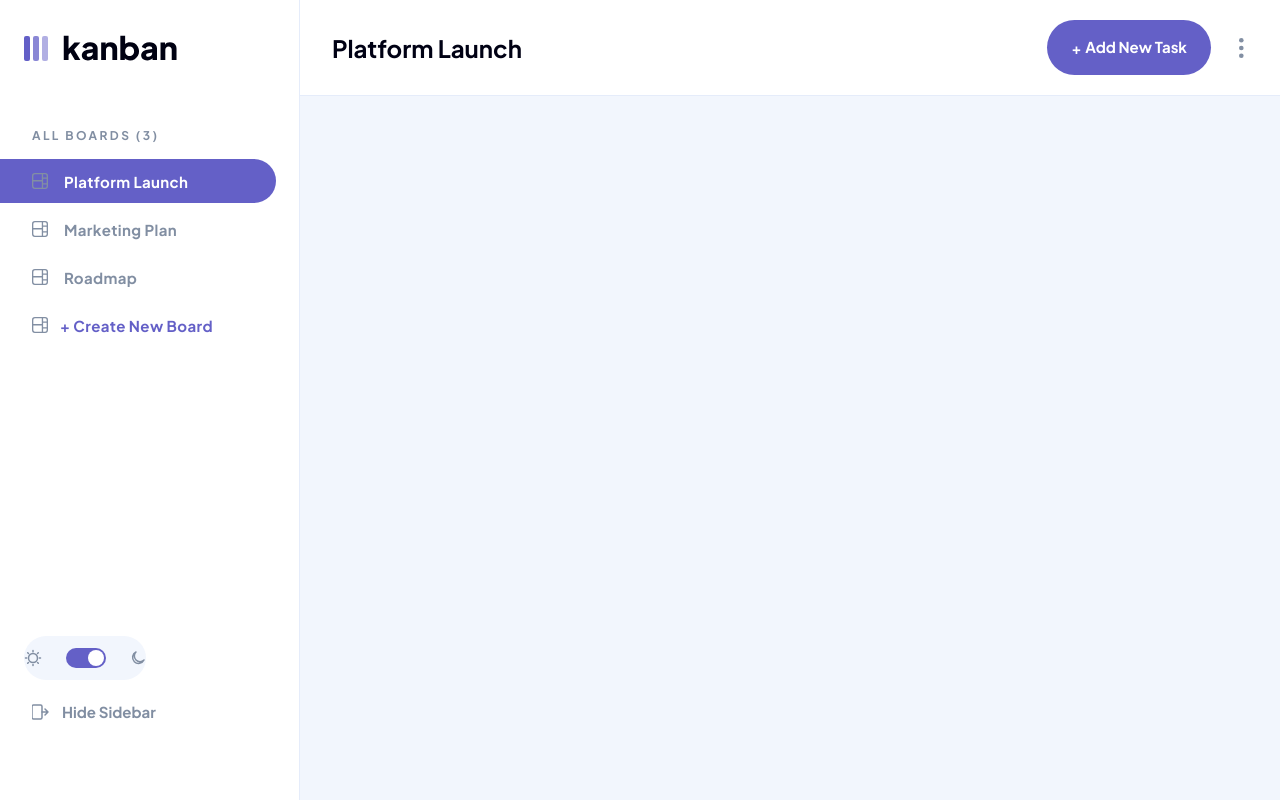
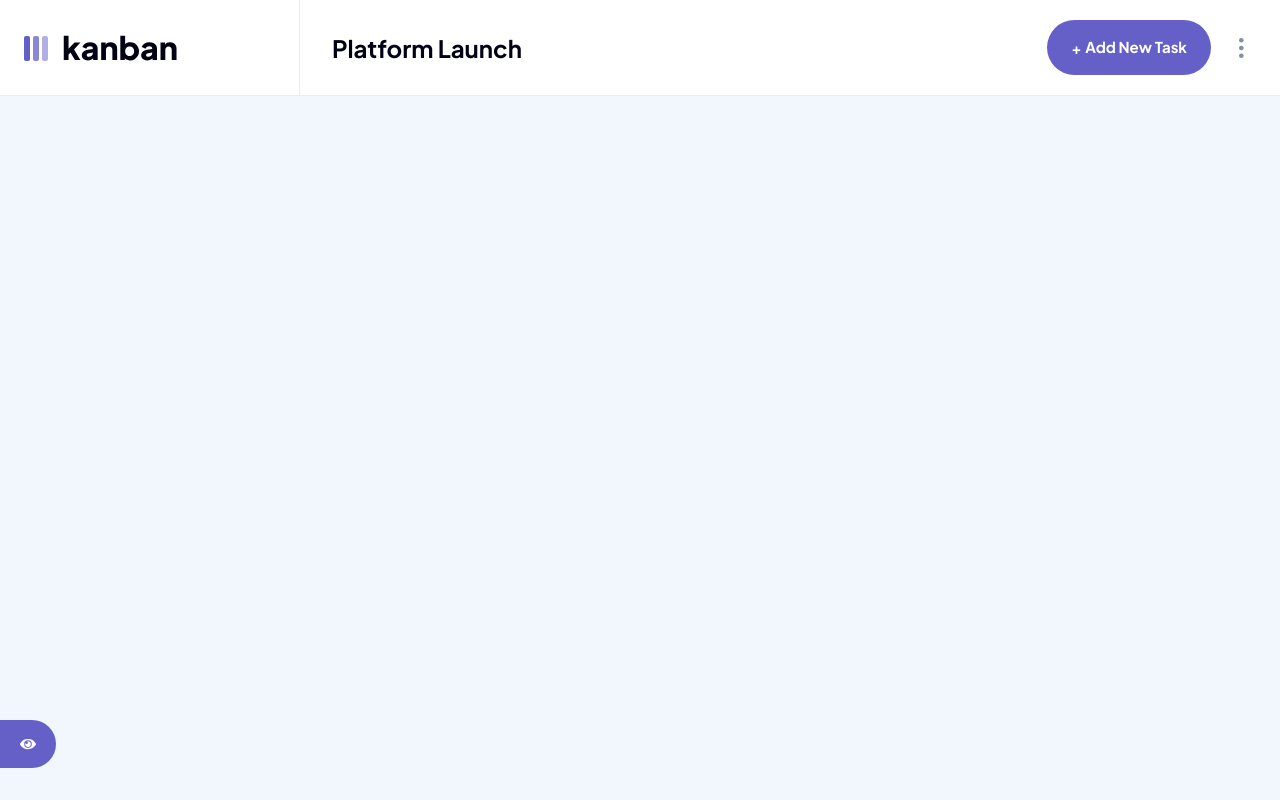
Before and after one commit to omofon/kanban, a React (Vite) app: page / in a window 1280 px wide. Both pictures are taken after a click on the button "Hide Sidebar". Built offline with nearby package versions, Linux system fonts and the light colour scheme.

Commit message:
feat: Sidebar logic and styling

```diff
--- a/package.json
+++ b/package.json
@@ -13,7 +13,8 @@
     "@tailwindcss/vite": "^4.2.2",
     "react": "^19.2.4",
     "react-dom": "^19.2.4",
-    "tailwindcss": "^4.2.2"
+    "tailwindcss": "^4.2.2",
+    "vite-plugin-svgr": "^5.2.0"
   },
   "devDependencies": {
     "@eslint/js": "^9.39.4",
--- a/src/App.jsx
+++ b/src/App.jsx
@@ -1,10 +1,13 @@
 import { useState } from "react";
 import Header from "../src/layout/Header";
 import Sidebar from "../src/layout/Sidebar";
+
 import data from "./data.json";
+import ShowSidebarButton from "./ui/ShowSidebarButton";
 
 export default function App() {
   const [activeBoardId, setActiveBoardId] = useState(data.boards[0]?.id);
+  const [isSidebarOpen, setIsSidebarOpen] = useState(true);
 
   const activeBoard = data.boards.find((b) => b.id === activeBoardId);
   const hasColumns = activeBoard?.columns?.length > 0;
@@ -12,6 +15,7 @@ export default function App() {
   return (
     <div className="flex flex-col h-screen overflow-hidden">
       <Header
+        isSidebarOpen={isSidebarOpen}
         boardName={activeBoard?.name}
         onAddTask={() => {}}
         hasColumns={hasColumns}
@@ -19,6 +23,8 @@ export default function App() {
 
       <main className="flex flex-1 overflow-hidden">
         <Sidebar
+          isOpen={isSidebarOpen}
+          onHide={() => setIsSidebarOpen(false)}
           boards={data.boards}
           activeBoardId={activeBoardId}
           onSelectBoard={setActiveBoardId}
@@ -26,7 +32,11 @@ export default function App() {
         />
 
         {/* Board canvas */}
-        <div className="flex-1 bg-canvas overflow-auto p-6">
+        <section className="flex-1 bg-canvas overflow-auto p-6">
+          <ShowSidebarButton
+            isSidebarOpen={isSidebarOpen}
+            onShow={() => setIsSidebarOpen(true)}
+          />
           {!hasColumns && (
             <div className="h-full flex flex-col items-center justify-center gap-6">
               <p className="text-ink-muted text-lg font-bold text-center">
@@ -37,7 +47,7 @@ export default function App() {
               </button>
             </div>
           )}
-        </div>
+        </section>
       </main>
     </div>
   );
--- a/src/index.css
+++ b/src/index.css
@@ -45,6 +45,9 @@
   --color-danger: var(--color-red);
   --color-danger-hover: var(--color-red-hover);
   --color-danger-subtle: hsl(0 78% 95%);
+
+  /* Sidebar Button */
+  --color-menu-hover: var(--color-lines-light);
 }
 
 /* ── Dark mode overrides ── */
@@ -54,6 +57,7 @@
   --color-modal: var(--color-lines-dark);
   --color-edge: var(--color-lines-dark);
   --color-ink: var(--color-white);
+  --color-menu-hover: var(--color-white);
 }
 
 /* ── Base styles ── */
--- a/src/layout/Header.jsx
+++ b/src/layout/Header.jsx
@@ -8,14 +8,20 @@ import upChevron from "../assets/icon-chevron-up.svg";
 import Button from "../ui/Button";
 import { useState } from "react";
 
-function Header({ boardName, onAddTask, hasColumns }) {
+function Header({ isSidebarOpen, boardName, onAddTask, hasColumns }) {
   const { isDark } = useTheme();
   const [isMobileMenuOpen, setIsMobileMenuOpen] = useState(false);
 
   return (
     <header className="bg-surface w-full flex items-center justify-between h-16 md:h-20 lg:h-24 shrink-0">
       {/* Logo area */}
-      <div className="flex items-center h-full px-4 md:px-6 md:w-[261px] lg:w-[300px] md:border-r md:border-edge shrink-0">
+      <div
+        className={`flex items-center h-full px-4 md:px-6
+          md:w-[261px] lg:w-[300px]
+          md:border-r md:border-edge shrink-0
+          transition-transform duration-300 ease-in-out
+           ${!isSidebarOpen ? "border-b" : ""}`}
+      >
         <img src={logoMobile} alt="Kanban" className="md:hidden" />
         <img
           src={isDark ? logoLight : logoDark}
@@ -62,7 +68,7 @@ function Header({ boardName, onAddTask, hasColumns }) {
             <span className="relative top-[0.5px]">+</span> Add New Task
           </Button>
 
-          <button className="cursor-pointer p-1 rounded-full hover:bg-neutral-100">
+          <button className="cursor-pointer p-1 rounded-full">
             <img src={ellipsis} alt="Board options" />
           </button>
         </div>
--- a/src/layout/Sidebar.jsx
+++ b/src/layout/Sidebar.jsx
@@ -1,25 +1,36 @@
 import { useTheme } from "../hooks/useTheme";
 
-import iconBoard from "../assets/icon-board.svg";
+import iconMoon from "../assets/icon-dark-theme.svg";
+import iconSun from "../assets/icon-light-theme.svg";
 
 export default function Sidebar({
+  isOpen,
+  onHide,
   boards,
   activeBoardId,
   onSelectBoard,
   onCreateBoard,
 }) {
   const { isDark, toggle } = useTheme();
+
   const boardIcon = (
-    <img src={iconBoard} alt="Board icon" className="w-4 h-4" />
+    <svg width="16" height="16" xmlns="http://www.w3.org/2000/svg">
+      <path
+        d="M0 2.889A2.889 2.889 0 0 1 2.889 0H13.11A2.889 2.889 0 0 1 16 2.889V13.11A2.888 2.888 0 0 1 13.111 16H2.89A2.889 2.889 0 0 1 0 13.111V2.89Zm1.333 5.555v4.667c0 .859.697 1.556 1.556 1.556h6.889V8.444H1.333Zm8.445-1.333V1.333h-6.89A1.556 1.556 0 0 0 1.334 2.89V7.11h8.445Zm4.889-1.333H11.11v4.444h3.556V5.778Zm0 5.778H11.11v3.11h2a1.556 1.556 0 0 0 1.556-1.555v-1.555Zm0-7.112V2.89a1.555 1.555 0 0 0-1.556-1.556h-2v3.111h3.556Z"
+        fill="currentColor"
+      />
+    </svg>
   );
 
   return (
     <aside
-      className="
+      className={`
       w-[261px] lg:w-[300px] shrink-0 py-8
       h-full bg-surface border-r border-edge
       hidden md:flex flex-col justify-between items-start
-    "
+      transition-transform duration-300 ease-in-out
+        ${isOpen ? "translate-x-0" : "-translate-x-full"}
+    `}
     >
       {/* Board list */}
       <nav className="flex flex-col w-60 lg:w-69 ">
@@ -38,12 +49,8 @@ export default function Sidebar({
                     w-full flex items-center justify-start gap-4
                     h-11 pl-6 lg:pl-8 pr-6
                     rounded-r-full cursor-pointer
-                    transition-colors duration-150
-                    ${
-                      isActive
-                        ? "bg-brand text-ink-white"
-                        : "text-ink-muted hover:bg-brand-subtle hover:text-brand"
-                    }
+                    transition-colors duration-150 hover:bg-menu-hover hover:text-brand
+                    ${isActive ? "bg-brand text-ink-white" : "text-ink-muted"}
                   `}
                 >
                   {boardIcon}
@@ -62,7 +69,7 @@ export default function Sidebar({
                 h-11 pl-6 lg:pl-8 pr-6
                 rounded-r-full cursor-pointer
                 text-brand heading-m tracking-wide
-                hover:bg-brand-subtle transition-colors duration-150
+                hover:bg-menu-hover transition-colors duration-150
               "
             >
               {boardIcon}+ Create New Board
@@ -72,29 +79,11 @@ export default function Sidebar({
       </nav>
 
       {/* Bottom — theme toggle + hide sidebar */}
-      <div className="pb-8 flex flex-col gap-2">
+      <div className="flex flex-col gap-2 w-full">
         {/* Theme toggle */}
-        <div className="mx-4 lg:mx-6 bg-canvas rounded-full flex items-center justify-center gap-6 py-3">
+        <div className="h-12 w-60 mx-auto bg-canvas rounded-lg flex items-center justify-center gap-6">
           {/* Sun */}
-          <svg
-            width="18"
-            height="18"
-            viewBox="0 0 18 18"
-            fill="none"
-            className="text-ink-muted"
-          >
-            <path
-              d="M9 13.5a4.5 4.5 0 1 0 0-9 4.5 4.5 0 0 0 0 9Z"
-              stroke="currentColor"
-              strokeWidth="1.5"
-            />
-            <path
-              d="M9 1.5v1.125M9 15.375V16.5M1.5 9h1.125M15.375 9H16.5M3.698 3.698l.795.795M13.507 13.507l.795.795M3.698 14.302l.795-.795M13.507 4.493l.795-.795"
-              stroke="currentColor"
-              strokeWidth="1.5"
-              strokeLinecap="round"
-            />
-          </svg>
+          <img src={iconSun} alt="Light theme icon" />
 
           {/* Toggle pill */}
           <button
@@ -103,48 +92,32 @@ export default function Sidebar({
           >
             <span
               className={`
-              absolute top-0.5 w-4 h-4 bg-white rounded-full
+              absolute top-0.75 w-3.5 h-3.5 bg-white rounded-full
               transition-transform duration-200
-              ${isDark ? "translate-x-5" : "translate-x-0.5"}
+              ${isDark ? "-translate-x-4.25" : "translate-x-0.75"}
             `}
             />
           </button>
 
           {/* Moon */}
-          <svg
-            width="16"
-            height="16"
-            viewBox="0 0 16 16"
-            fill="none"
-            className="text-ink-muted"
-          >
-            <path
-              d="M6 2a6 6 0 1 0 8 8 4.5 4.5 0 0 1-8-8Z"
-              stroke="currentColor"
-              strokeWidth="1.5"
-              strokeLinecap="round"
-              strokeLinejoin="round"
-            />
-          </svg>
+          <img src={iconMoon} alt="Dark theme icon" />
         </div>
 
         {/* Hide sidebar */}
-        <button className="flex items-center gap-3 pl-6 lg:pl-8 h-12 text-ink-muted hover:text-brand hover:bg-brand-subtle rounded-r-full transition-colors duration-150 cursor-pointer">
-          <svg width="18" height="16" viewBox="0 0 18 16" fill="none">
+        <button
+          className="w-60 lg:w-69 flex items-center justify-start gap-4
+                    h-11 pl-6 lg:pl-8 pr-6
+                    rounded-r-full cursor-pointer
+                    transition-colors duration-150 text-ink-muted hover:bg-menu-hover hover:text-brand"
+          onClick={onHide}
+        >
+          <svg width="18" height="16" xmlns="http://www.w3.org/2000/svg">
             <path
-              d="M8.533 1H1.467A1.467 1.467 0 0 0 0 2.467v11.066A1.467 1.467 0 0 0 1.467 15H8.533A1.467 1.467 0 0 0 10 13.533V2.467A1.467 1.467 0 0 0 8.533 1Z"
-              stroke="currentColor"
-              strokeWidth="1.5"
-            />
-            <path
-              d="M13 5l3 3-3 3M10 8h6"
-              stroke="currentColor"
-              strokeWidth="1.5"
-              strokeLinecap="round"
-              strokeLinejoin="round"
+              d="M8.522 11.223a4.252 4.252 0 0 1-3.654-5.22l3.654 5.22ZM9 12.25A8.685 8.685 0 0 1 1.5 8a8.612 8.612 0 0 1 2.76-2.864l-.86-1.23A10.112 10.112 0 0 0 .208 7.238a1.5 1.5 0 0 0 0 1.524A10.187 10.187 0 0 0 9 13.75c.414 0 .828-.025 1.239-.074l-1-1.43A8.88 8.88 0 0 1 9 12.25Zm8.792-3.488a10.14 10.14 0 0 1-4.486 4.046l1.504 2.148a.375.375 0 0 1-.092.523l-.648.453a.375.375 0 0 1-.523-.092L3.19 1.044A.375.375 0 0 1 3.282.52L3.93.068a.375.375 0 0 1 .523.092l1.735 2.479A10.308 10.308 0 0 1 9 2.25c3.746 0 7.031 2 8.792 4.988a1.5 1.5 0 0 1 0 1.524ZM16.5 8a8.674 8.674 0 0 0-6.755-4.219A1.75 1.75 0 1 0 12.75 5v-.001a4.25 4.25 0 0 1-1.154 5.366l.834 1.192A8.641 8.641 0 0 0 16.5 8Z"
+              fill="currentColor"
             />
           </svg>
-          <span className="font-bold text-[15px]">Hide Sidebar</span>
+          <span className="heading-m tracking-wide">Hide Sidebar</span>
         </button>
       </div>
     </aside>
--- a/src/layout/ThemeToggle.jsx
+++ /dev/null
@@ -1,27 +0,0 @@
-import { useEffect, useState } from "react";
-
-export function useTheme() {
-  const [isDark, setIsDark] = useState(() =>
-    document.documentElement.classList.contains("dark"),
-  );
-
-  const toggle = () => {
-    const dark = document.documentElement.classList.toggle("dark");
-    localStorage.setItem("theme", dark ? "dark" : "light");
-    setIsDark(dark);
-  };
-
-  useEffect(() => {
-    const observer = new MutationObserver(() => {
-      setIsDark(document.documentElement.classList.contains("dark"));
-    });
-
-    observer.observe(document.documentElement, {
-      attributeFilter: ["class"],
-    });
-
-    return () => observer.disconnect();
-  }, []);
-
-  return { isDark, toggle };
-}
--- /dev/null
+++ b/src/ui/ShowSidebarButton.jsx
@@ -0,0 +1,19 @@
+export default function ShowSidebarButton({ isSidebarOpen, onShow }) {
+  return (
+    <button
+      className={`fixed bottom-8 left-0 w-14 h-12 rounded-r-full
+        flex justify-center items-center
+        bg-brand hover:bg-brand-hover text-ink-white cursor-pointer
+        transition-all duration-300 ease-in-out
+        ${isSidebarOpen ? "opacity-0 pointer-events-none -translate-x-full" : "opacity-100 translate-x-0"}`}
+      onClick={onShow}
+    >
+      <svg width="16" height="11" xmlns="http://www.w3.org/2000/svg">
+        <path
+          d="M15.815 4.434A9.055 9.055 0 0 0 8 0 9.055 9.055 0 0 0 .185 4.434a1.333 1.333 0 0 0 0 1.354A9.055 9.055 0 0 0 8 10.222c3.33 0 6.25-1.777 7.815-4.434a1.333 1.333 0 0 0 0-1.354ZM8 8.89A3.776 3.776 0 0 1 4.222 5.11 3.776 3.776 0 0 1 8 1.333a3.776 3.776 0 0 1 3.778 3.778A3.776 3.776 0 0 1 8 8.89Zm2.889-3.778a2.889 2.889 0 1 1-5.438-1.36 1.19 1.19 0 1 0 1.19-1.189H6.64a2.889 2.889 0 0 1 4.25 2.549Z"
+          fill="currentColor"
+        />
+      </svg>
+    </button>
+  );
+}
```
Also changed, not shown: src/layout/Main.jsx (added), 1 other file (tests, documents, lock files or other folders).
